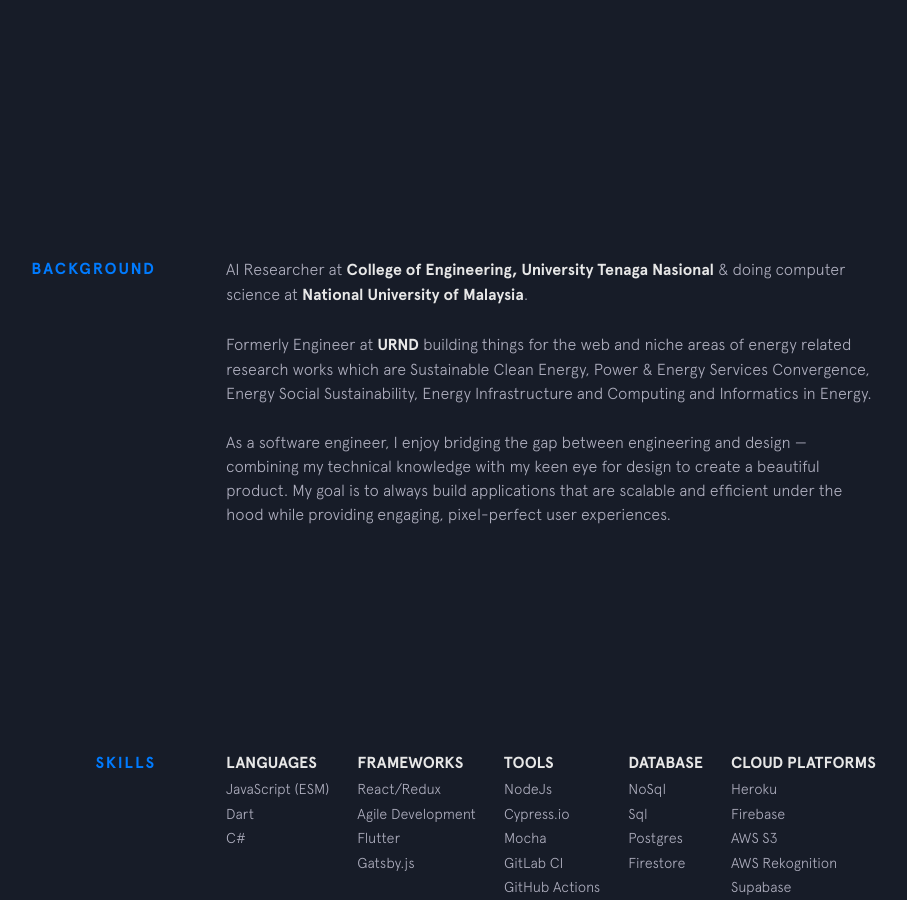
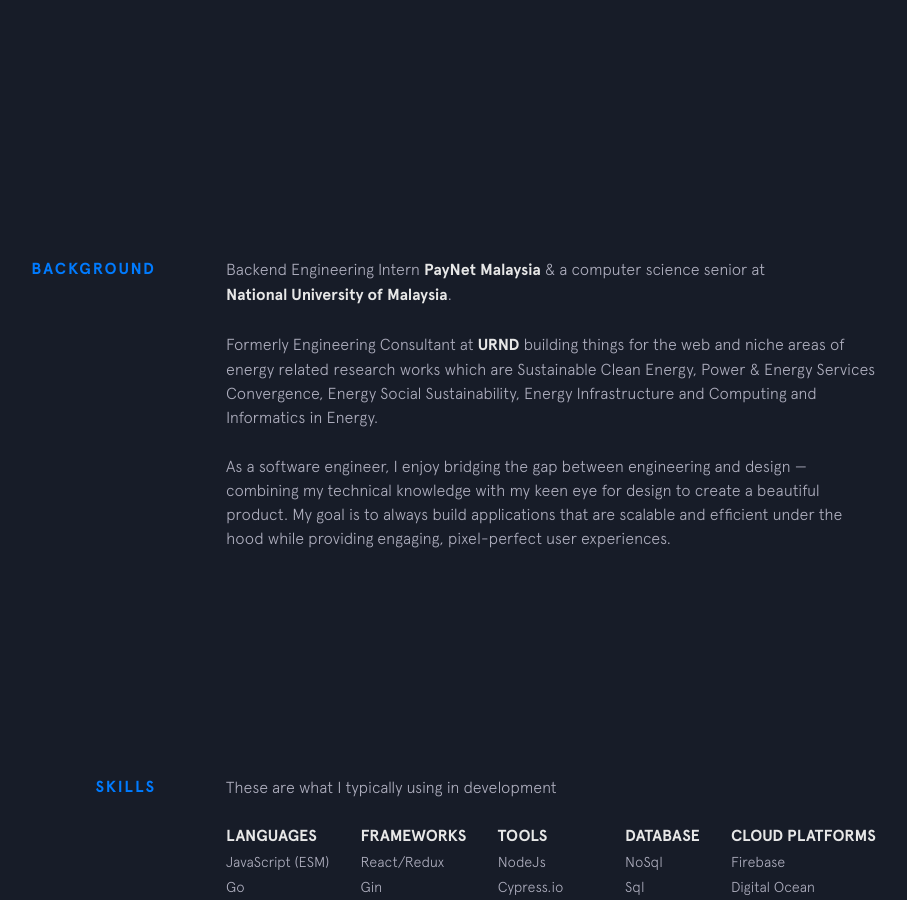
Before and after one commit to izqalan/izqalan.github.io, a Jekyll site: the page built from index.html, in a window 1280 px wide and 900 px high, scrolled down 743 px. Shown: the whole window, without its empty margins (224-1131 px from the left). Built offline with Jekyll 4.4.1, drawn with Linux system fonts in a browser that asks for light colours; nearby versions of some CDN libraries; some of the changed text lies outside the part shown.

Commit message:
career update

```diff
--- a/_data/skills.yml
+++ b/_data/skills.yml
@@ -1,13 +1,10 @@
 languages:
   - item: JavaScript (ESM)
-  - item: Dart
-  - item: C#
+  - item: Go
 
 frameworks:
   - item: React/Redux
-  - item: Agile Development
-  - item: Flutter
-  - item: Gatsby.js
+  - item: Gin
 
 tools:
   - item: NodeJs
@@ -23,8 +20,6 @@ design:
   - item: Firestore
 
 cloud:
-  - item: Heroku
   - item: Firebase
-  - item: AWS S3
-  - item: AWS Rekognition
-  - item: Supabase
+  - item: Digital Ocean
+  - item: AWS
--- a/_includes/background.html
+++ b/_includes/background.html
@@ -2,12 +2,12 @@
   <div class="section__title">Background</div>
   <div class="section__content">
     <p>
-      AI Researcher at <a class="underline-link" href="https://www.uniten.edu.my/" target="_blank">College of Engineering, University Tenaga Nasional</a> &
-      doing computer science at
+      Backend Engineering Intern <a class="underline-link" href="https://paynet.my/" target="_blank"> PayNet Malaysia</a> &
+      a computer science senior at
       <a class="underline-link" href="https://www.ukm.my/portal/" target="_blank">National University of Malaysia</a>.
     </p>
     <p>
-      Formerly Engineer at
+      Formerly Engineering Consultant at
       <a class="underline-link" href="https://urnd.uniten.edu.my/" target="_blank">URND</a> building things for the web and niche areas of energy related research works which are Sustainable Clean Energy,
       Power & Energy Services Convergence, Energy Social Sustainability, Energy Infrastructure and Computing and Informatics in Energy.
     </p>
--- a/_includes/intro.html
+++ b/_includes/intro.html
@@ -16,10 +16,6 @@
     </span>
     <span> • </span>
     <span>
-      <a href="https://blog.izqalan.dev/" target="_blank" class="highlight-link">Writing is my new thing</a>
-    </span>
-    <span> • </span>
-    <span>
       <a href="https://izqalan.github.io/izqalan_resume.pdf" target="_blank" class="highlight-link">Resume</a>
     </span>
   </h3>
--- a/_includes/skills.html
+++ b/_includes/skills.html
@@ -2,6 +2,8 @@
   <div class="section__title">Skills</div>
   <div class="section__content">
     <!-- <p>I’ve picked up quite a few skills during the course of my three co-ops, and aim to improve these skills everyday. Here are a few of the technologies that I have experience with:</p> -->
+    <p>These are what I typically using in development</p>
+
     <div class="skillz snap">
       <div class="skillz__category">
         <div class="skillz__category__label">Languages</div>
```
Also changed, not shown: _data/experience.yml (+5 -5 lines), _data/other-projects.yml (+10 -8 lines), 1 other file.
